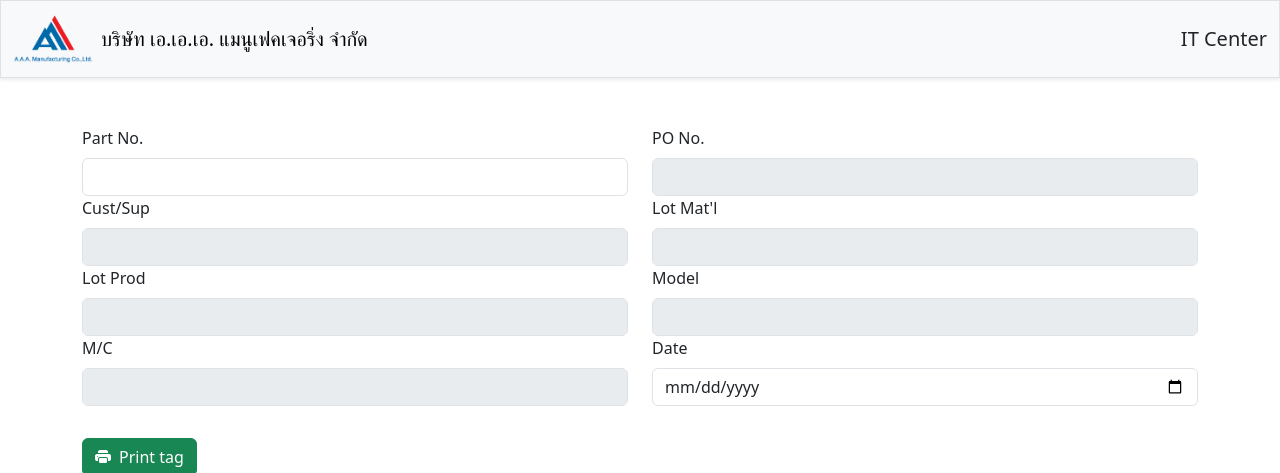
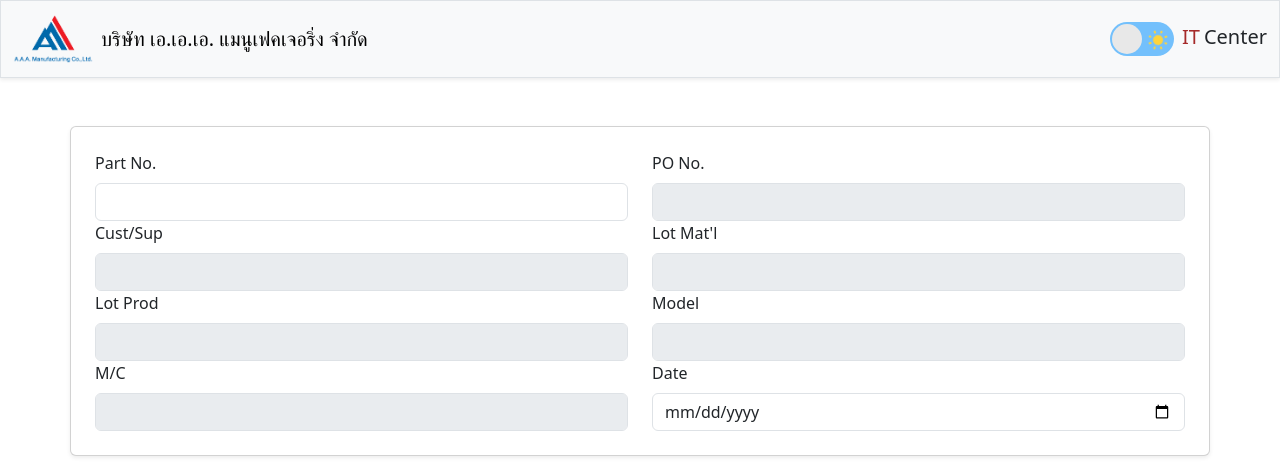
Before and after one commit to WeerawitPM/print_tag, a Django app: template print_tag_app/templates/invoice/index.html in a window 1280 px wide. Shown: the top 473 px of the page. Run offline with Django 5.2, Linux system fonts and the light colour scheme; the template is opened without the code that fills it, so the values that code supplies are empty.

Commit message:
update: light and dark mode

```diff
--- a/print_tag_app/templates/base.html
+++ b/print_tag_app/templates/base.html
@@ -10,7 +10,8 @@
     <link rel="preconnect" href="https://fonts.gstatic.com" crossorigin />
     <link href="https://fonts.googleapis.com/css2?family=Prompt:ital,wght@0,100;0,200;0,300;0,400;0,500;0,600;0,700;0,800;0,900;1,100;1,200;1,300;1,400;1,500;1,600;1,700;1,800;1,900&display=swap" rel="stylesheet" />
     <link rel="stylesheet" href="/static/css/font.css" />
-    <title>Document</title>
+    <link rel="stylesheet" href="/static/css/dark-light-switch.css" />
+    {% block title %}{% endblock  %}
   </head>
   <body class="prompt-regular">
     {% include "components/navbar.html" %}
--- /dev/null
+++ b/print_tag_app/templates/components/dark-light-switch.html
@@ -0,0 +1,31 @@
+{% load static %}
+<label class="switch me-2">
+  <span class="sun"><svg xmlns="http://www.w3.org/2000/svg" viewBox="0 0 24 24"><g fill="#ffd43b"><circle r="5" cy="12" cx="12"></circle><path d="m21 13h-1a1 1 0 0 1 0-2h1a1 1 0 0 1 0 2zm-17 0h-1a1 1 0 0 1 0-2h1a1 1 0 0 1 0 2zm13.66-5.66a1 1 0 0 1 -.66-.29 1 1 0 0 1 0-1.41l.71-.71a1 1 0 1 1 1.41 1.41l-.71.71a1 1 0 0 1 -.75.29zm-12.02 12.02a1 1 0 0 1 -.71-.29 1 1 0 0 1 0-1.41l.71-.66a1 1 0 0 1 1.41 1.41l-.71.71a1 1 0 0 1 -.7.24zm6.36-14.36a1 1 0 0 1 -1-1v-1a1 1 0 0 1 2 0v1a1 1 0 0 1 -1 1zm0 17a1 1 0 0 1 -1-1v-1a1 1 0 0 1 2 0v1a1 1 0 0 1 -1 1zm-5.66-14.66a1 1 0 0 1 -.7-.29l-.71-.71a1 1 0 0 1 1.41-1.41l.71.71a1 1 0 0 1 0 1.41 1 1 0 0 1 -.71.29zm12.02 12.02a1 1 0 0 1 -.7-.29l-.66-.71a1 1 0 0 1 1.36-1.36l.71.71a1 1 0 0 1 0 1.41 1 1 0 0 1 -.71.24z"></path></g></svg></span>
+  <span class="moon"><svg xmlns="http://www.w3.org/2000/svg" viewBox="0 0 384 512"><path d="m223.5 32c-123.5 0-223.5 100.3-223.5 224s100 224 223.5 224c60.6 0 115.5-24.2 155.8-63.4 5-4.9 6.3-12.5 3.1-18.7s-10.1-9.7-17-8.5c-9.8 1.7-19.8 2.6-30.1 2.6-96.9 0-175.5-78.8-175.5-176 0-65.8 36-123.1 89.3-153.3 6.1-3.5 9.2-10.5 7.7-17.3s-7.3-11.9-14.3-12.5c-6.3-.5-12.6-.8-19-.8z"></path></svg></span>
+  <input type="checkbox" class="input">
+  <span class="slider"></span>
+</label>
+
+<script>
+  document.addEventListener('DOMContentLoaded', function () {
+    // รับค่า theme จาก localStorage
+    const theme = localStorage.getItem('theme');
+
+    // ตั้งค่า attribute data-bs-theme ของ tag <body>
+    if (theme) {
+      document.body.setAttribute('data-bs-theme', theme);
+      document.querySelector('.input').checked = theme === 'dark';
+    }
+
+    // เมื่อมีการคลิกที่ input
+    document.querySelector('.input').addEventListener('change', function (event) {
+      if (event.target.checked) {
+        document.body.setAttribute('data-bs-theme', 'dark');
+        localStorage.setItem('theme', 'dark');
+      } else {
+        document.body.setAttribute('data-bs-theme', 'light');
+        localStorage.setItem('theme', 'light');
+      }
+    });
+  });
+</script>
--- a/print_tag_app/templates/components/navbar.html
+++ b/print_tag_app/templates/components/navbar.html
@@ -1,10 +1,13 @@
 {% load static %}
-<nav class="navbar bg-body-tertiary shadow-sm border" data-bs-theme="light">
+<nav class="navbar bg-body-tertiary shadow-sm border">
     <div class="container-fluid d-flex">
       <a class="navbar-brand d-flex align-items-center" href="#">
         <img src="{% static 'print_tag_app/aaa.png' %}" alt="Logo" width="80" height="50" class="d-inline-block align-text-top me-2">
         <span>บริษัท เอ.เอ.เอ. แมนูเฟคเจอริ่ง จำกัด</span>
       </a>
-      <div class="d-flex fs-5">IT Center</div>
+      <div class="d-flex fs-5 fw-medium">
+        {% include 'components/dark-light-switch.html' %}
+        <span style="color: brown;" class="me-1">IT </span> Center
+      </div>
     </div>
 </nav>
--- a/print_tag_app/templates/home/index.html
+++ b/print_tag_app/templates/home/index.html
@@ -1,7 +1,7 @@
 {% extends 'base.html' %}
 
 {% block title %}
-  <title>Home</title>
+  <title>หน้าแรก</title>
 {% endblock %}
 
 {% block content %}
@@ -38,6 +38,7 @@
         </div>
       </div> {% endcomment %}
     </form>
+    <div class="container">
       <div class="table-responsive card shadow-sm mt-3 p-3">
         <table class="table table-borderless table-striped">
           <thead>
@@ -78,6 +79,7 @@
         </table>
       </div>
     </div>
+  </div>
 
   <!-- Include jQuery and jQuery UI -->
   <script src="https://code.jquery.com/jquery-3.6.0.min.js"></script>
--- a/print_tag_app/templates/invoice/index.html
+++ b/print_tag_app/templates/invoice/index.html
@@ -1,12 +1,12 @@
 {% extends 'base.html' %}
 
 {% block title %}
-  <title>Home</title>
+  <title>ปริ้น tag</title>
 {% endblock %}
 
 {% block content %}
   <div class="row gap-3">
-    <form method="post" action="">
+    <form method="post" action="" class="card shadow-sm p-4">
       {% csrf_token %}
       <div class="row">
         <div class="col">
```
Lines whose indentation alone changed are shown as unchanged.
